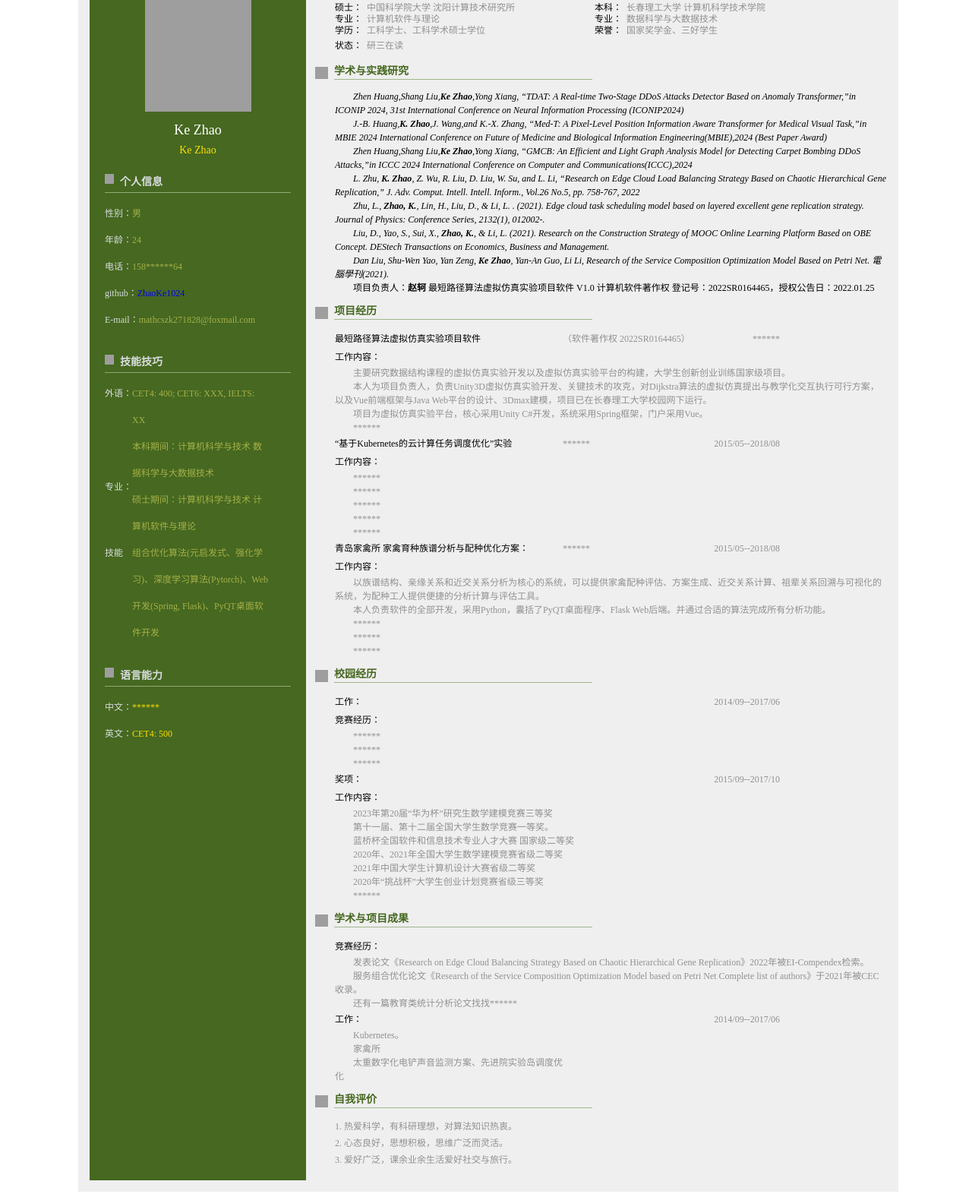
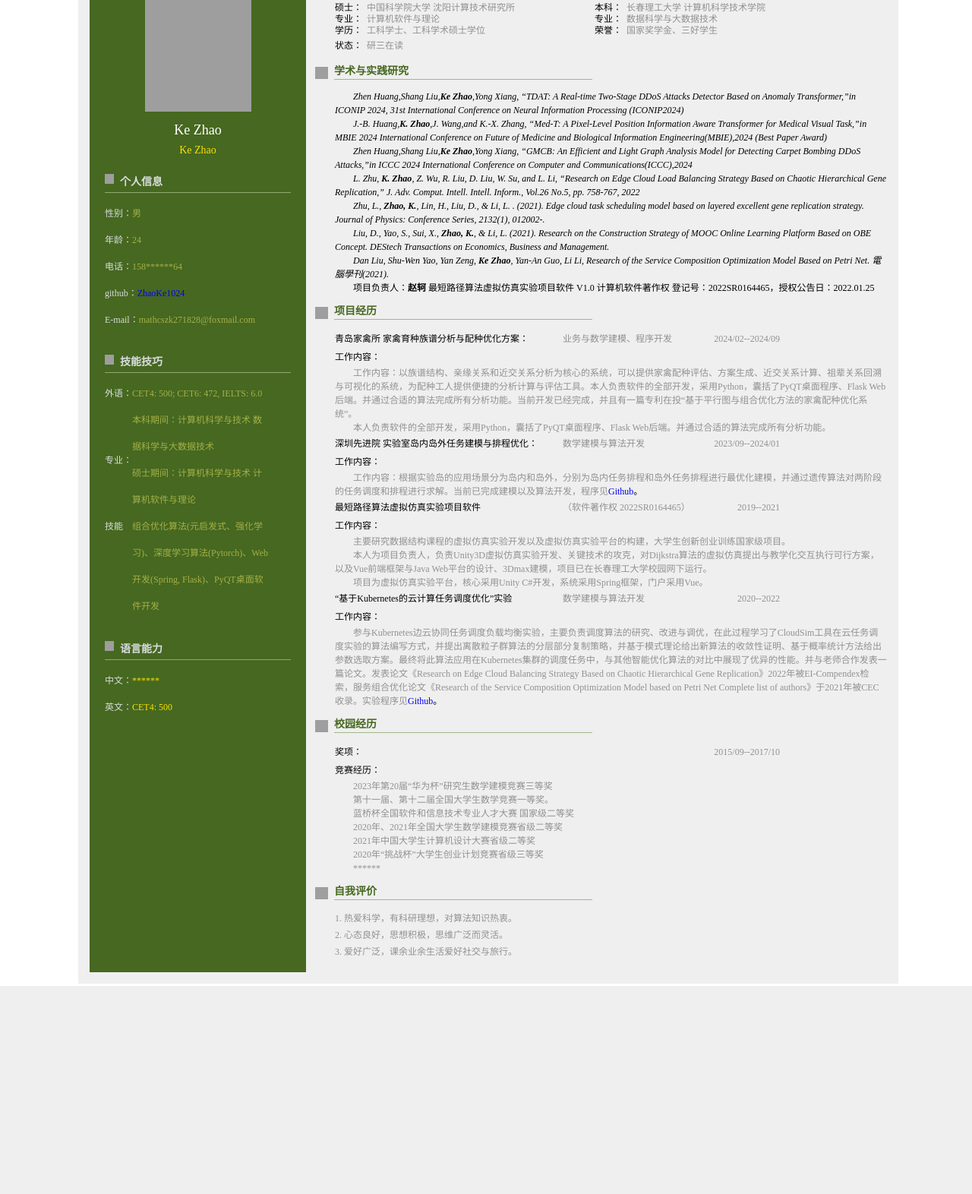
Before and after one commit to ZhaoKe1024/Audio-Record-WebPage, a Flask app: template templates/myself.html in a window 1280 px wide. Shown: the part 45-1617 px from the top of the page at 76% size. After the commit the page ends 1343 px from the top, so only its background shows below. Run offline with Flask 3, Linux system fonts and the light colour scheme; the template is opened without the code that fills it, so the values that code supplies are empty; parts of the project's set-up code (start-up, migrations or seed data) failed here and were passed over; grey boxes are pictures that could not be loaded.

Commit message:
update resume

```diff
--- a/templates/myself.html
+++ b/templates/myself.html
@@ -464,8 +464,7 @@
 											<tbody>
 												<tr class="per_list">
 													<td class="dir"><span>外语：</span></td>
-													<td class="limit1"><a class="y_green">CET4: 400; CET6: XXX, IELTS:
-															XX</a></td>
+													<td class="limit1"><a class="y_green">CET4: 500; CET6: 472, IELTS: 6.0</a></td>
 												</tr>
 
 												<tr class="per_list">
@@ -668,13 +667,66 @@
 										</tbody>
 									</table>
 									<div class="mes_r">
+<table>
+											<tbody>
+												<tr class="info_list">
+													<td class="edu"><span>青岛家禽所 家禽育种族谱分析与配种优化方案：</span></td>
+													<td class="exp"><span class="gray">业务与数学建模、程序开发</span></td>
+													<td class="pofi"><span class="gray">2024/02--2024/09</span></td>
+												</tr>
+											</tbody>
+										</table>
+
+										<table>
+											<tbody>
+												<tr class="info_list">
+													<td><span>工作内容：</span></td>
+												</tr>
+
+												<td>
+													<p style="text-indent:2em;font:400 12px Simsun;line-height:18px;"><a
+															class="gray">工作内容：以族谱结构、亲缘关系和近交关系分析为核心的系统，可以提供家禽配种评估、方案生成、近交关系计算、祖辈关系回溯与可视化的系统，为配种工人提供便捷的分析计算与评估工具。本人负责软件的全部开发，采用Python，囊括了PyQT桌面程序、Flask Web后端。并通过合适的算法完成所有分析功能。当前开发已经完成，并且有一篇专利在投“基于平行图与组合优化方法的家禽配种优化系统”。</span></a>
+													</p>
+													<p style="text-indent:2em;font:400 12px Simsun;line-height:18px;"><a
+															class="gray">本人负责软件的全部开发，采用Python，囊括了PyQT桌面程序、Flask
+															Web后端。并通过合适的算法完成所有分析功能。</span></a></p>
+												</td>
+												<!--注释:"text-indent:2em"能使文字空两个字符-->
+											</tbody>
+										</table>
+										<table>
+											<tbody>
+												<tr class="info_list">
+													<td class="edu"><span>深圳先进院 实验室岛内岛外任务建模与排程优化：</span></td>
+													<td class="exp"><span class="gray">数学建模与算法开发</span></td>
+													<td class="pofi"><span class="gray">2023/09--2024/01</span></td>
+												</tr>
+											</tbody>
+										</table>
+
+										<table>
+											<tbody>
+												<tr class="info_list">
+													<td><span>工作内容：</span></td>
+												</tr>
+
+												<td>
+													<p style="text-indent:2em;font:400 12px Simsun;line-height:18px;"><a
+															class="gray">工作内容：根据实验岛的应用场景分为岛内和岛外，分别为岛内任务排程和岛外任务排程进行最优化建模，并通过遗传算法对两阶段的任务调度和排程进行求解。当前已完成建模以及算法开发，程序见<a href="https://github.com/ZhaoKe1024/IntelligentAlgorithmScheduler">Github</a>。</span></a>
+													</p>
+												</td>
+												<!--注释:"text-indent:2em"能使文字空两个字符-->
+											</tbody>
+										</table>
+
+
 
 										<table>
 											<tbody>
 												<tr class="info_list">
 													<td class="edu"><span>最短路径算法虚拟仿真实验项目软件</span></td>
 													<td class="exp"><span class="gray">（软件著作权 2022SR0164465）</span></td>
-													<td class="pofi"><span class="gray">******</span></td>
+													<td class="pofi"><span class="gray">2019--2021</span></td>
 												</tr>
 											</tbody>
 										</table>
@@ -695,18 +747,17 @@
 													<p style="text-indent:2em;font:400 12px Simsun;line-height:18px;"><a
 															class="gray">项目为虚拟仿真实验平台，核心采用Unity
 															C#开发，系统采用Spring框架，门户采用Vue。</span></a></p>
-													<p style="text-indent:2em;font:400 12px Simsun;line-height:18px;"><a
-															class="gray">******</span></a></p>
 												</td>
 												<!--注释:"text-indent:2em"能使文字空两个字符-->
 											</tbody>
 										</table>
+
 										<table>
 											<tbody>
 												<tr class="info_list">
 													<td class="edu"><span>“基于Kubernetes的云计算任务调度优化”实验</span></td>
-													<td class="exp"><span class="gray">******</span></td>
-													<td class="pofi"><span class="gray">2015/05--2018/08</span></td>
+													<td class="exp"><span class="gray">数学建模与算法开发</span></td>
+													<td class="pofi"><span class="gray">2020--2022</span></td>
 												</tr>
 											</tbody>
 										</table>
@@ -719,52 +770,13 @@
 
 												<td>
 													<p style="text-indent:2em;font:400 12px Simsun;line-height:18px;"><a
-															class="gray">******</span></a></p>
-													<p style="text-indent:2em;font:400 12px Simsun;line-height:18px;"><a
-															class="gray">******</span></a></p>
-													<p style="text-indent:2em;font:400 12px Simsun;line-height:18px;"><a
-															class="gray">******</span></a></p>
-													<p style="text-indent:2em;font:400 12px Simsun;line-height:18px;"><a
-															class="gray">******</a></p>
-													<p style="text-indent:2em;font:400 12px Simsun;line-height:18px;"><a
-															class="gray">******</span></a></p>
+															class="gray">参与Kubernetes边云协同任务调度负载均衡实验，主要负责调度算法的研究、改进与调优，在此过程学习了CloudSim工具在云任务调度实验的算法编写方式，并提出离散粒子群算法的分层部分复制策略，并基于模式理论给出新算法的收敛性证明、基于概率统计方法给出参数选取方案。最终将此算法应用在Kubernetes集群的调度任务中，与其他智能优化算法的对比中展现了优异的性能。并与老师合作发表一篇论文。发表论文《Research on Edge Cloud Balancing Strategy Based on Chaotic Hierarchical Gene Replication》2022年被EI-Compendex检索，服务组合优化论文《Research of the Service Composition Optimization Model based on Petri Net Complete list of authors》于2021年被CEC收录。实验程序见<a href="https://github.com/ZhaoKe1024/IntelligentAlgorithmScheduler">Github</a>。</span></a></p>
+
 												</td>
 												<!--注释:"text-indent:2em"能使文字空两个字符-->
 											</tbody>
 										</table>
-										<table>
-											<tbody>
-												<tr class="info_list">
-													<td class="edu"><span>青岛家禽所 家禽育种族谱分析与配种优化方案：</span></td>
-													<td class="exp"><span class="gray">******</span></td>
-													<td class="pofi"><span class="gray">2015/05--2018/08</span></td>
-												</tr>
-											</tbody>
-										</table>
 
-										<table>
-											<tbody>
-												<tr class="info_list">
-													<td><span>工作内容：</span></td>
-												</tr>
-
-												<td>
-													<p style="text-indent:2em;font:400 12px Simsun;line-height:18px;"><a
-															class="gray">以族谱结构、亲缘关系和近交关系分析为核心的系统，可以提供家禽配种评估、方案生成、近交关系计算、祖辈关系回溯与可视化的系统，为配种工人提供便捷的分析计算与评估工具。</span></a>
-													</p>
-													<p style="text-indent:2em;font:400 12px Simsun;line-height:18px;"><a
-															class="gray">本人负责软件的全部开发，采用Python，囊括了PyQT桌面程序、Flask
-															Web后端。并通过合适的算法完成所有分析功能。</span></a></p>
-													<p style="text-indent:2em;font:400 12px Simsun;line-height:18px;"><a
-															class="gray">******</span></a></p>
-													<p style="text-indent:2em;font:400 12px Simsun;line-height:18px;"><a
-															class="gray">******</a></p>
-													<p style="text-indent:2em;font:400 12px Simsun;line-height:18px;"><a
-															class="gray">******</span></a></p>
-												</td>
-												<!--注释:"text-indent:2em"能使文字空两个字符-->
-											</tbody>
-										</table>
 									</div>
 
 									<table class="per_title">
@@ -784,34 +796,6 @@
 										<table>
 											<tbody>
 												<tr class="info_list">
-													<td class="edu"><span>工作：</span></td>
-													<td class="exp"><span class="gray"></span></td>
-													<td class="pofi"><span class="gray">2014/09--2017/06</span></td>
-												</tr>
-											</tbody>
-										</table>
-
-										<table>
-											<tbody>
-												<tr class="info_list">
-													<td><span>竞赛经历：</span></td>
-												</tr>
-
-												<td>
-													<p style="text-indent:2em;font:400 12px Simsun;line-height:18px;"><a
-															class="gray">******</span></a></p>
-													<p style="text-indent:2em;font:400 12px Simsun;line-height:18px;"><a
-															class="gray">******</span></a></p>
-													<p style="text-indent:2em;font:400 12px Simsun;line-height:18px;"><a
-															class="gray">******</span></a></p>
-												</td>
-												<!--注释:"text-indent:2em"能使文字空两个字符-->
-											</tbody>
-										</table>
-
-										<table>
-											<tbody>
-												<tr class="info_list">
 													<td class="edu"><span>奖项：</span></td>
 													<td class="exp"><span class="gray"></span></td>
 													<td class="pofi"><span class="gray">2015/09--2017/10</span></td>
@@ -822,7 +806,7 @@
 										<table>
 											<tbody>
 												<tr class="info_list">
-													<td><span>工作内容：</span></td>
+													<td><span>竞赛经历：</span></td>
 												</tr>
 												<td>
 													<p style="text-indent:2em;font:400 12px Simsun;line-height:18px;"><a
@@ -843,62 +827,6 @@
 												<!--注释:"text-indent:2em"能使文字空两个字符-->
 											</tbody>
 										</table>
-									</div>
-									<table class="per_title">
-										<tbody>
-											<tr>
-												<td class="title_icon" valign="middle"><img
-														src="https://img03.51jobcdn.com/im/2017/resumetemplate/xsl/icon1_type2.png"
-														alt="学术与项目成果" width="17" height="16"></td>
-												<td width="340">
-													<p class="title_txt_b">学术与项目成果</p>
-												</td>
-											</tr>
-										</tbody>
-									</table>
-									<div class="mes_r">
-
-										<table>
-											<tbody>
-												<tr class="info_list">
-													<td><span>竞赛经历：</span></td>
-												</tr>
-
-												<td>
-													<p style="text-indent:2em;font:400 12px Simsun;line-height:18px;"><a
-															class="gray">发表论文《Research on Edge Cloud Balancing Strategy
-															Based on Chaotic Hierarchical Gene
-															Replication》2022年被EI-Compendex检索。</span></a></p>
-													<p style="text-indent:2em;font:400 12px Simsun;line-height:18px;"><a
-															class="gray">服务组合优化论文《Research of the Service Composition
-															Optimization Model based on Petri Net Complete list of
-															authors》于2021年被CEC收录。</span></a></p>
-													<p style="text-indent:2em;font:400 12px Simsun;line-height:18px;"><a
-															class="gray">还有一篇教育类统计分析论文找找******</span></a></p>
-												</td>
-
-											</tbody>
-										</table>
-
-										<table>
-											<tbody>
-												<tr class="info_list">
-													<td class="edu"><span>工作：</span></td>
-													<td class="exp"><span class="gray"></span></td>
-													<td class="pofi"><span class="gray">2014/09--2017/06</span></td>
-												</tr>
-												<td>
-													<p style="text-indent:2em;font:400 12px Simsun;line-height:18px;"><a
-															class="gray">Kubernetes。</span></a></p>
-													<p style="text-indent:2em;font:400 12px Simsun;line-height:18px;"><a
-															class="gray">家禽所</span></a></p>
-													<p style="text-indent:2em;font:400 12px Simsun;line-height:18px;"><a
-															class="gray">太重数字化电铲声音监测方案、先进院实验岛调度优化</span></a></p>
-												</td>
-												<!--注释:"text-indent:2em"能使文字空两个字符-->
-											</tbody>
-										</table>
-
 									</div>
 
 									<table class="per_title">
```
